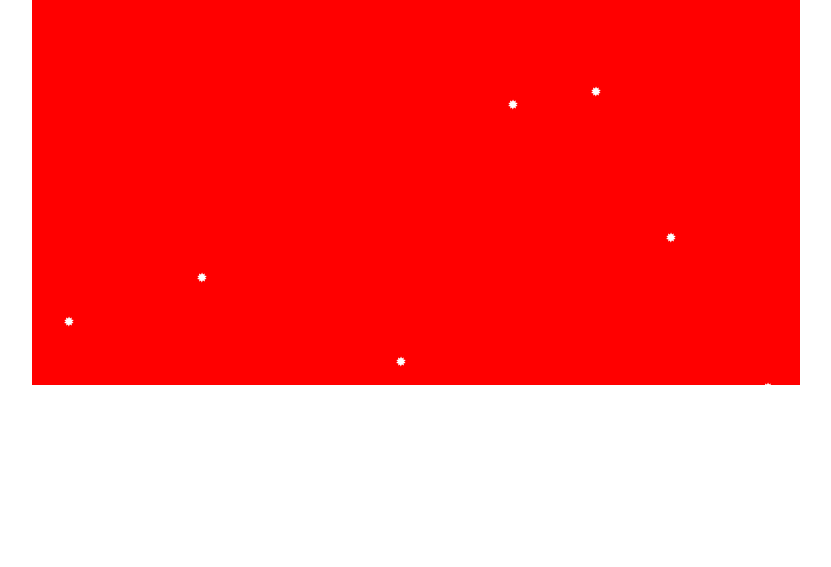
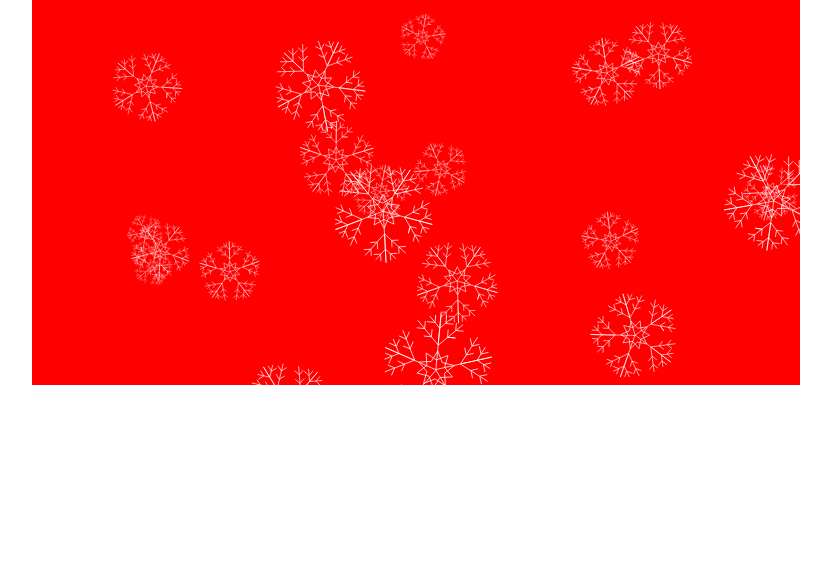
Before and after one commit to JRJman/sneeuwvlokje, a plain HTML site: page index.html in a window 1280 px wide. Shown: the part 233-800 px from the top of the page, without its empty margins (224-1055 px from the left). Drawn offline with Linux system fonts and the light colour scheme.

Commit message:
extra opdrachten gedaan

```diff
--- a/sneeuwvlokje.js
+++ b/sneeuwvlokje.js
@@ -110,10 +110,13 @@ class Sneeuwvlokje {
         ' <polygon  class=ster  points="238.9,159.9 268.5,144.8 262.5,177.4 286,200.9 253.1,205.3 238,234.9 223.7,204.9 190.9,199.7 214.9,176.8 209.8,144 "/> '+
         ' </svg>';
 
-    constructor(horizontale, verticale, valsnelheid) {
-        this._horizontale = horizontale + inhoud.offsetTop;
-        this._verticale = verticale + inhoud.offsetLeft;
-        this._valsnelheid = valsnelheid;
+    constructor(horizontale, verticale, valsnelheid, grootte, draaisnelheid) {
+        this._grootte = grootte;
+        this._horizontale = horizontale + inhoud.offsetLeft;
+        this._verticale = verticale + inhoud.offsetTop;
+        this._valsnelheid = valsnelheid * grootte;
+        this._draaisnelheid = draaisnelheid;
+        this._hoek = 0;
         this._sneeuw;
     }
 
@@ -121,6 +124,8 @@ class Sneeuwvlokje {
         this._sneeuw = document.createElement('div');
         this._sneeuw.className = 'sneeuwvlokje';
         this._sneeuw.style.top  = this._verticale + 'px';
+        this._sneeuw.style.height = 3 * this._grootte + 'em';
+        this._sneeuw.style.width = 3 * this._grootte + 'em';
         this._sneeuw.style.left = this._horizontale + 'px';
         this._sneeuw.innerHTML = this._svg;
         inhoud.appendChild(this._sneeuw);
@@ -131,11 +136,13 @@ class Sneeuwvlokje {
         this._verticale += this._valsnelheid;
         this._sneeuw.style.left = this._horizontale + 'px';
         this._sneeuw.style.top = this._verticale + 'px';
+        this._hoek += this._draaisnelheid;
+        this._sneeuw.style.transform = "rotate(" + this._hoek + "deg)";
     }
 
     bewegen() {
         let bewegen = requestAnimationFrame( () => {
-            if(this._verticale > inhoud.offsetHeight + inhoud.offsetTop){
+            if(this._verticale > inhoud.offsetHeight + inhoud.offsetTop - 60){
                 this._verticale = inhoud.offsetTop;
                 this._horizontale = (Math.random()*inhoud.offsetWidth) + inhoud.offsetLeft;
                 this.vallen();
@@ -148,11 +155,11 @@ class Sneeuwvlokje {
     }
 }
 
-for(let i=0; i<9; ){
-    let number = Math.random() * 5;
+for(let i=0; i<20; ){
+    let number = Math.random() * 4;
     if(number > 1){
-        window['sneeuw'+i] = new Sneeuwvlokje(Math.random()*inhoud.offsetWidth, 0,number);
+        window['sneeuw'+i] = new Sneeuwvlokje(Math.random()*inhoud.offsetWidth, 0, 1.5, number, Math.random() * 2);
         window['sneeuw'+i].maken();
-        i++
+        i++;
     }
 }
--- a/style.css
+++ b/style.css
@@ -9,18 +9,22 @@ body {
 
 #uitslag {
     height: 50vh;
+    width: 60vw;
     background-color: red;
 }
 
 p {
     color: white;
+    text-align: center;
     background-color: red;
+    width: 60vw;
     font-size: 50px;
 }
 
 .sneeuwvlokje {
     position: absolute;
-    height: 4em;
-    width: 3em;
-    fill: white;
+    stroke: white;
+    stroke-width: 2px;
+    fill: none;
+    transform-origin: center;
 }
```
